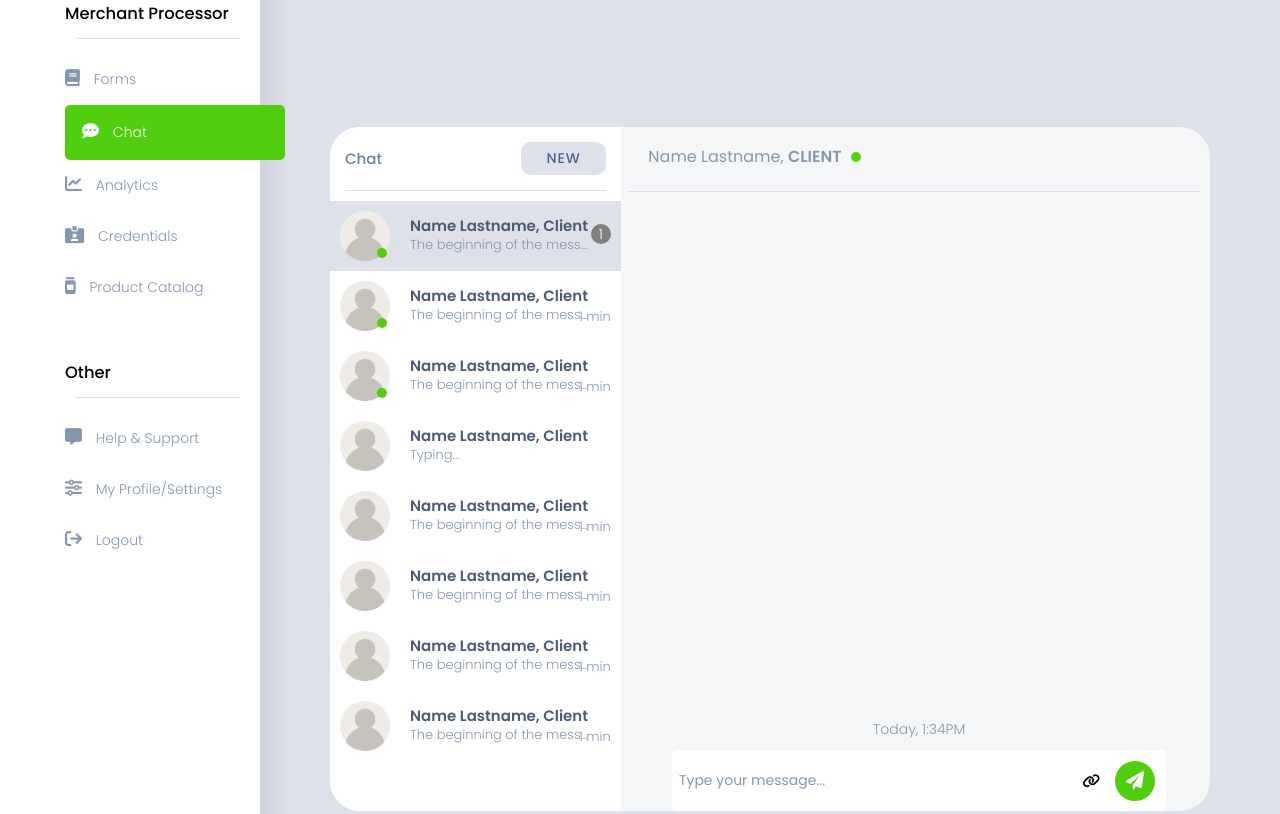
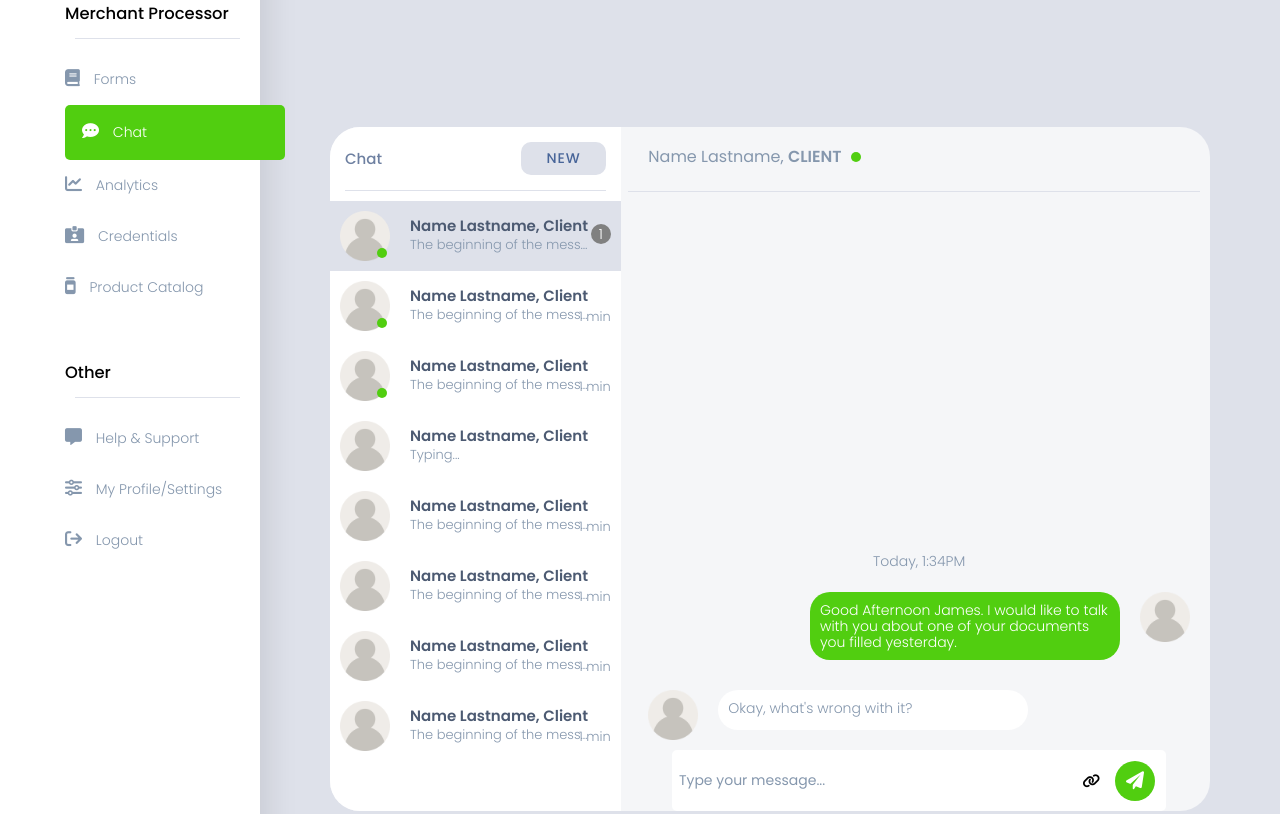
Before and after one commit to WebDevTalha/suplementSelling, a plain HTML site: page chat.html in a window 1280 px wide. Shown: the part 138-952 px from the top of the page. Drawn offline with Linux system fonts and the light colour scheme.

Commit message:
chat page updated

```diff
--- a/assets/css/style.css
+++ b/assets/css/style.css
@@ -809,3 +809,31 @@ div#tabs-2 {
     right: 11rem;
     color: #000;
 }
+
+.message img {
+    width: 5rem;
+    height: 5rem;
+}
+
+.message {
+    display: flex;
+    gap: 2rem;
+    padding: 1rem 2rem;
+    justify-content: flex-end;
+}
+.message p {
+    max-width: 31rem;
+    width: 100%;
+    background: #fff;
+    color: var(--text-primary);
+    padding: 1rem;
+    line-height: 1.6rem;
+    border-radius: 2rem;
+}
+.my-message p {
+    background-color: var(--text-secondary);
+    color: #fff;
+}
+.user-message {
+    flex-direction: row-reverse;
+}
--- a/chat.html
+++ b/chat.html
@@ -219,6 +219,16 @@
                                     <div class="chat-time text-center mb-3">
                                         <span>Today, 1:34PM</span>
                                     </div>
+                                    <div class="message my-message">
+                                        <p>Good Afternoon James. I would like to talk
+                                            with you about one of your documents
+                                            you filled yesterday.</p>
+                                        <img src="assets/images/user-chat.png" alt="user">
+                                    </div>
+                                    <div class="message user-message">
+                                        <p>Okay, what's wrong with it?</p>
+                                        <img src="assets/images/user-chat.png" alt="user">
+                                    </div>
                                     <form action="">
                                         <input type="text" name="chat_text" id="chat_text" placeholder="Type your message...">
                                         <a href="#"><i class="fa-solid fa-link"></i></a>
```
